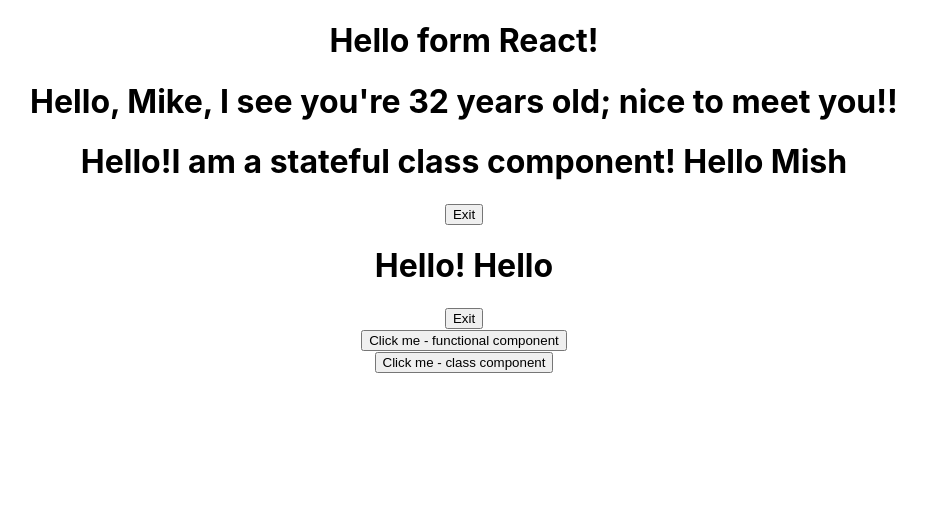
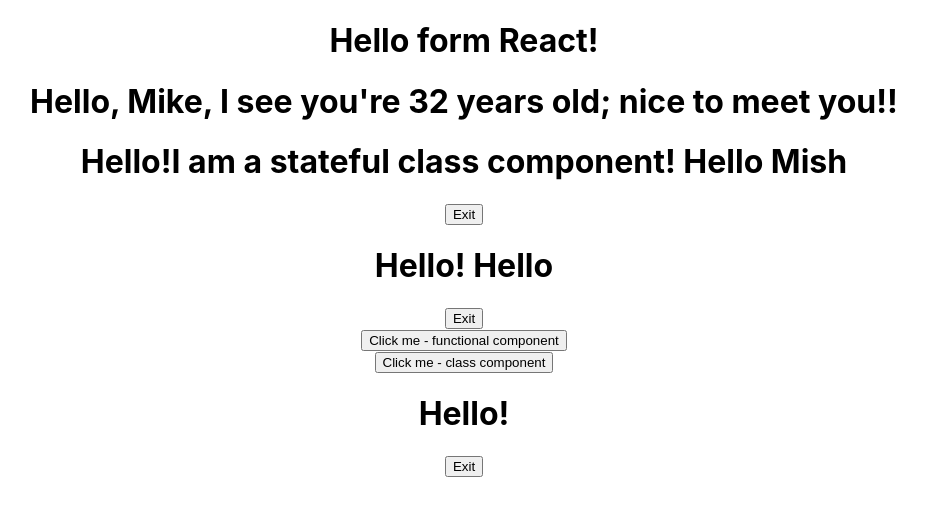
Before and after one commit to Nmyhi/React-mini-project, a React (Create React App) app in the folder my-app/: page / in a window 1280 px wide. Shown: the top 516 px of the page, without its empty margins (176-1102 px from the left). Built offline with nearby package versions, Linux system fonts and the light colour scheme.

Commit message:
Add EventBinding.js

```diff
--- a/my-app/src/App.js
+++ b/my-app/src/App.js
@@ -5,6 +5,7 @@
 import StatefulGreetingWithCallback from './components/StatefulGreetingsWithCallback';
 import EventsFunctional from './components/EventsFunctional';
 import EventsClass from './components/EventsClass';
+import EventBinding from './components/EventBinding';
 
 function App() {
   return (
@@ -15,6 +16,7 @@
     <StatefulGreetingWithCallback/>
     <EventsFunctional/>
     <EventsClass/>
+    <EventBinding/>
     </div>
   );
 }
--- /dev/null
+++ b/my-app/src/components/EventBinding.js
@@ -0,0 +1,40 @@
+import React from "react";
+
+class EventBinding extends React.Component {
+
+    constructor(props) {
+        super(props);
+        this.state = {
+            introduction: "Hello!",
+            buttontext: "Exit",
+
+        };
+    }
+
+    handleClick() {
+        if (this.state.introduction === "Hello!") {
+        this.setState({
+            introduction: "Goodbye!",
+            buttontext: "Enter"
+        });
+    };
+    if (this.state.introduction === "Goodbye!") {
+        this.setState({
+            introduction: "Hello!",
+            buttontext: "Exit"
+        });
+    };
+        console.log(this.state.introduction);
+    }
+
+    render() {
+        return(
+            <div>
+                <h1>{this.state.introduction}</h1>
+                <button onClick={() => this.handleClick()}>{this.state.buttontext}</button>
+            </div>
+        )
+    }
+}
+
+export default EventBinding;
```
Lines whose indentation alone changed are shown as unchanged.
